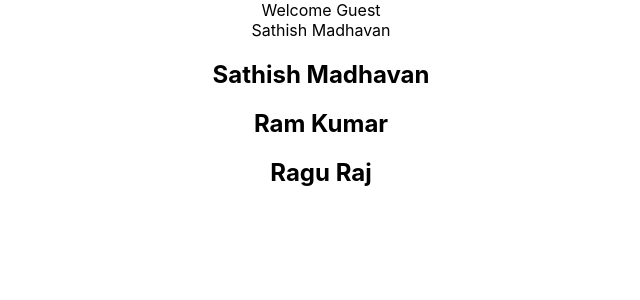
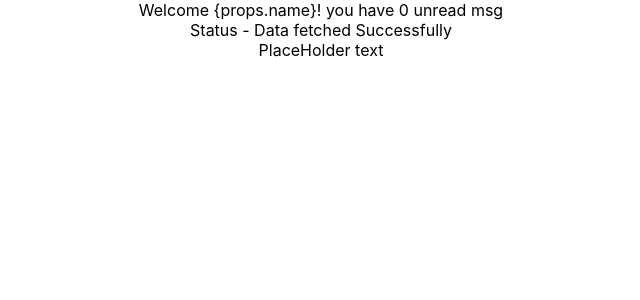
Before and after one commit to sathish-44/react-typescript, a React (Create React App) app: page / in a window 1280 px wide. Shown: the top 300 px of the page, without its empty margins (319-959 px from the left). Built offline with nearby package versions, Linux system fonts and the light colour scheme.

Commit message:
Advanced Props

```diff
--- a/src/App.tsx
+++ b/src/App.tsx
@@ -2,6 +2,9 @@
 import { Greet } from './components/Greet'
 import { Person } from './components/Person'
 import { PersonList } from './components/PersonList'
+import { Status } from './components/Status'
+import { Heading } from './components/Heading'
+import { Oscar } from './components/Oscar'
 
 function App() {
   const personName = {
@@ -15,9 +18,17 @@
   ]
   return (
     <div className="App">
-      <Greet name='sathish' msgCount={10} isLoggedIn={false} />
-      <Person name = {personName} />
-      <PersonList names = {nameList} />
+      <Greet name='sathish'
+      //  msgCount={10}
+       isLoggedIn={true} />
+      {/*  <Person name = {personName} />
+      <PersonList names = {nameList} /> */}
+      <Status status='success' />
+      <Oscar>
+      <Heading>
+        PlaceHolder text
+      </Heading>
+      </Oscar>
     </div>
   );
 }
--- a/src/components/Greet.tsx
+++ b/src/components/Greet.tsx
@@ -1,13 +1,14 @@
 type GreetProps = {
     name : string
-    msgCount : number
+    msgCount ?: number
     isLoggedIn : boolean
 }
 export const Greet = (props : GreetProps) => {
+    const { msgCount = 0 } = props
   return (
     <div>
         {
-            props.isLoggedIn ? `Welcome {props.name}! you have {props.msgCount} unread msg` : `Welcome Guest`
+            props.isLoggedIn ? `Welcome {props.name}! you have ${msgCount} unread msg` : `Welcome Guest`
         }
     </div>
   )
--- /dev/null
+++ b/src/components/Heading.tsx
@@ -0,0 +1,9 @@
+
+type HeadingProps = {
+    children : string
+}
+export const Heading = (props : HeadingProps) => {
+  return (
+    <div>{props.children}</div>
+  )
+}
--- /dev/null
+++ b/src/components/Oscar.tsx
@@ -0,0 +1,8 @@
+type OscarProps = {
+    children : React.ReactNode
+}
+export const Oscar = (props : OscarProps) => {
+  return (
+    <div>{props.children}</div>
+  )
+}
--- /dev/null
+++ b/src/components/Status.tsx
@@ -0,0 +1,18 @@
+type StatusProps = {
+    status : 'loading' | 'success' | 'error'
+}
+export const Status = (props : StatusProps) => {
+    let msg
+    if(props.status === 'loading'){
+        msg = 'Loading...'
+    } else if (props.status === 'success'){
+        msg = 'Data fetched Successfully'
+    } else if (props.status === 'error'){
+        msg = 'Error fetching data'
+    }
+  return (
+    <div>
+        Status - {msg}
+    </div>
+  )
+}
```
